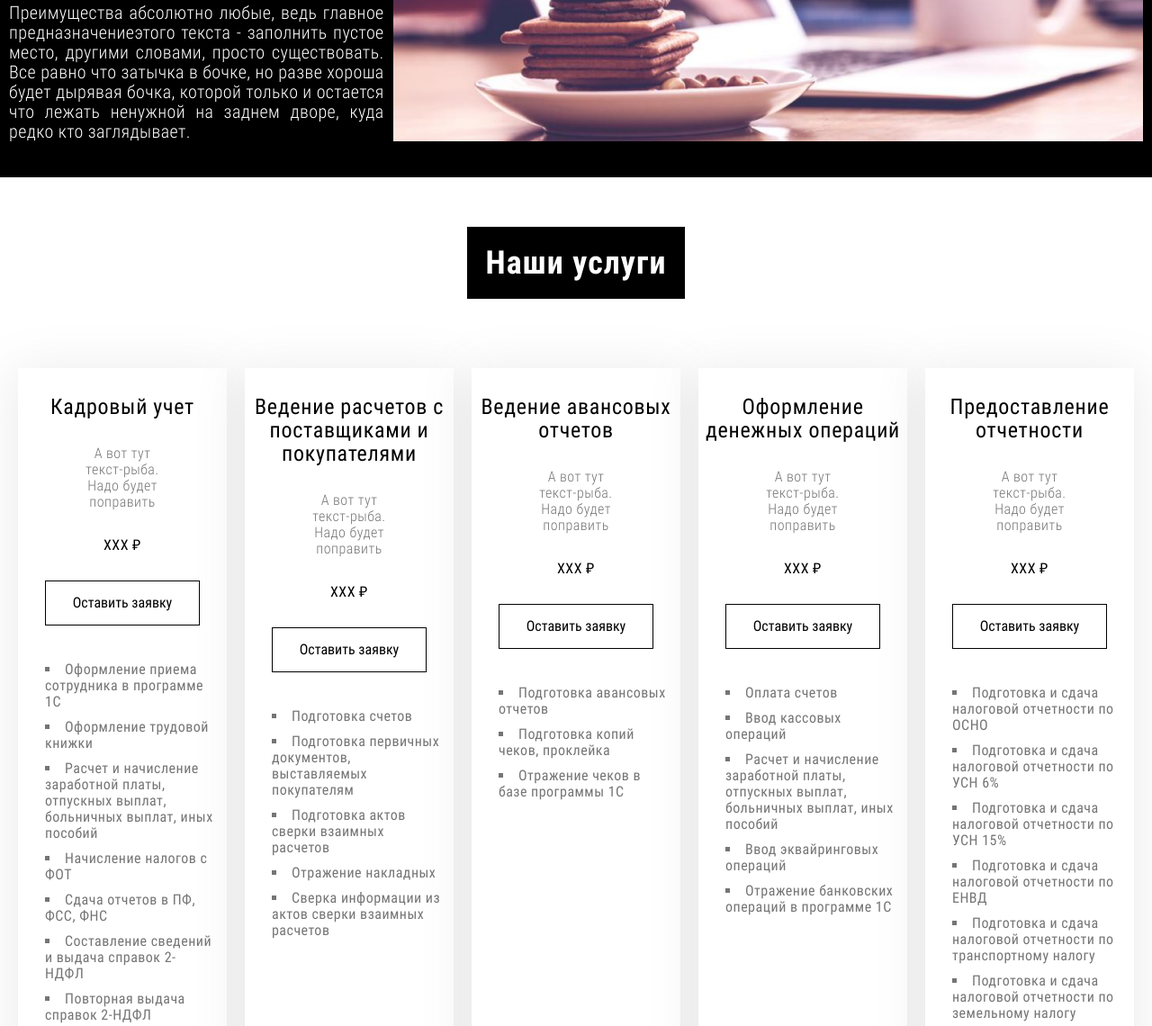
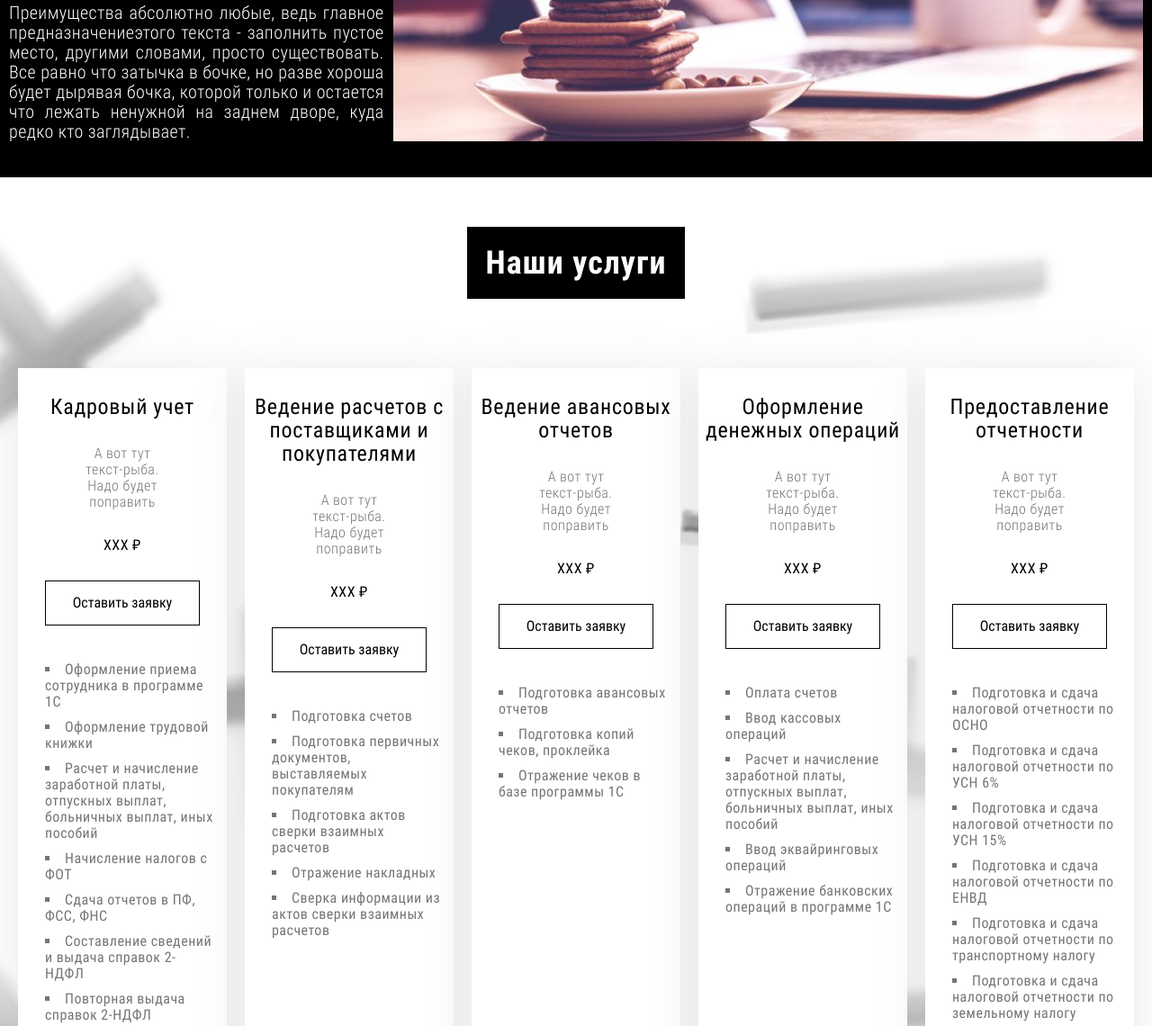
Before and after one commit to lKeplerl/https---github.com-lKeplerl-autsorsing, a plain HTML site: page index.html in a window 1280 px wide. Shown: the part 1627-2767 px from the top of the page at 90% size. Drawn offline with Linux system fonts and the light colour scheme; the site is published under a folder, as on GitHub Pages, so addresses that start at the root find nothing.

Commit message:
ne scajy

```diff
--- a/css/style.css
+++ b/css/style.css
@@ -793,7 +793,7 @@ input:-moz-placeholder {
 /* -------------section offers start------------- */
 
 .offers {
-    background-image: url(/images/offers_image.jpg);
+    background-image: url(../images/offers_image.jpg);
     background-repeat: no-repeat;
     background-position: center center;
     background-attachment: fixed;
```
